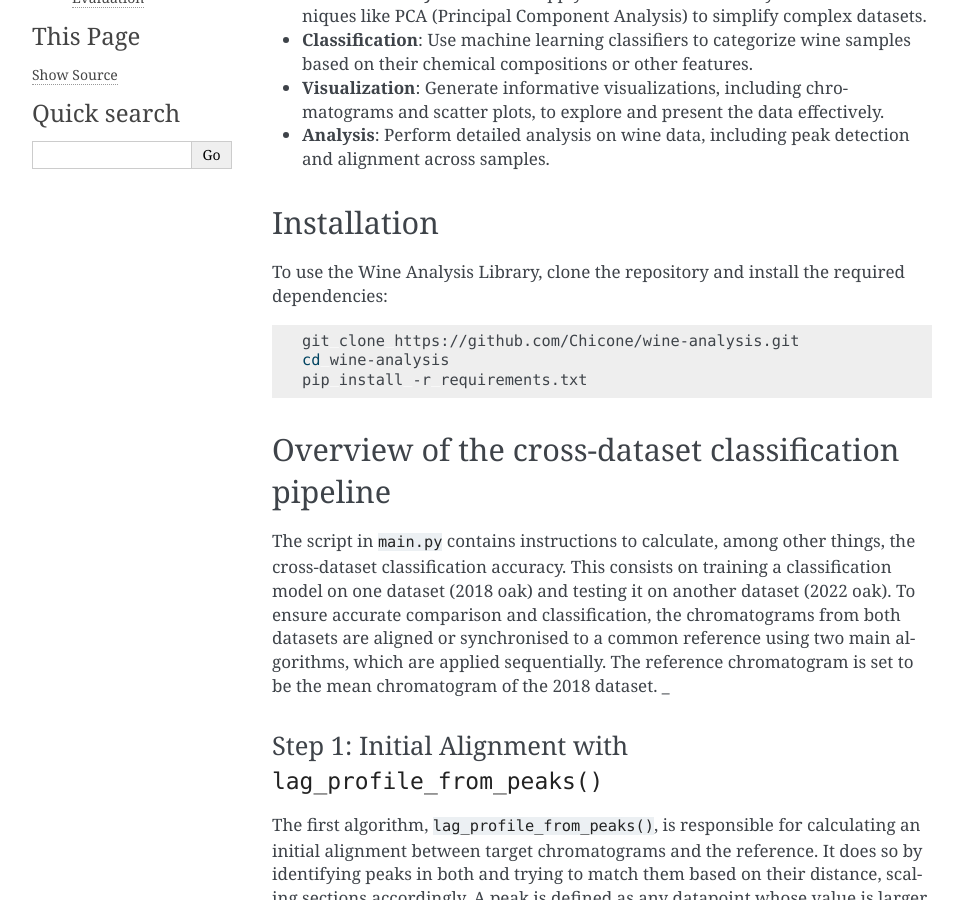
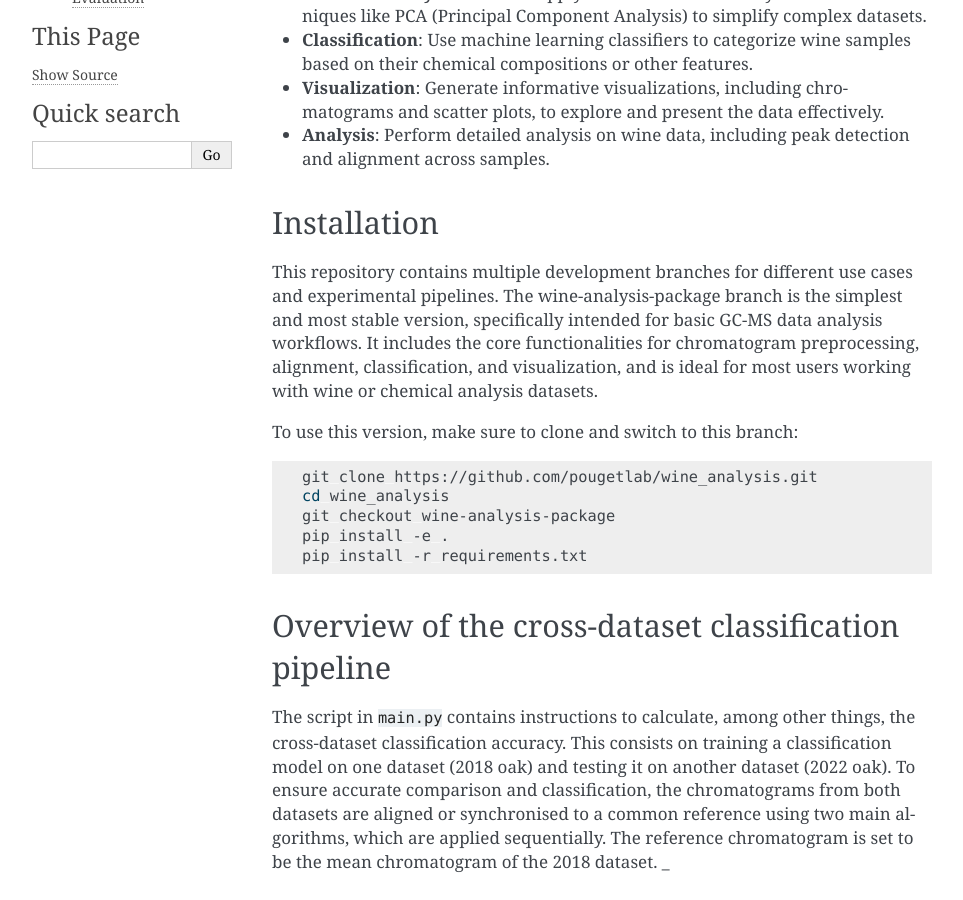
Before and after one commit to Chicone/backup_wine_analysis, a Sphinx documentation site: the page built from docs/source/README.md, in a window 1280 px wide and 900 px high, scrolled down 508 px. Shown: the whole window, without its empty margins (148-1111 px from the left). Built offline with Sphinx 7.4.7, drawn with Linux system fonts in a browser that asks for light colours; pages that are not in the unit, such as notebooks, are missing from menus.

Commit message:
Update requirements file

````diff
--- a/docs/source/README.md
+++ b/docs/source/README.md
@@ -18,11 +18,15 @@
 
 ## Installation
 
-To use the Wine Analysis Library, clone the repository and install the required dependencies:
+This repository contains multiple development branches for different use cases and experimental pipelines.
+The wine-analysis-package branch is the simplest and most stable version, specifically intended for basic GC-MS data analysis workflows. It includes the core functionalities for chromatogram preprocessing, alignment, classification, and visualization, and is ideal for most users working with wine or chemical analysis datasets.
 
+To use this version, make sure to clone and switch to this branch:
 ```bash
-git clone https://github.com/Chicone/wine-analysis.git
-cd wine-analysis
+git clone https://github.com/pougetlab/wine_analysis.git
+cd wine_analysis
+git checkout wine-analysis-package
+pip install -e .
 pip install -r requirements.txt
 ```
 
````
Also changed, not shown: requirements.txt (+212 -174 lines), 7 other files.
